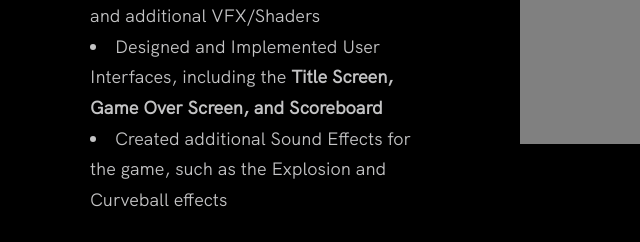
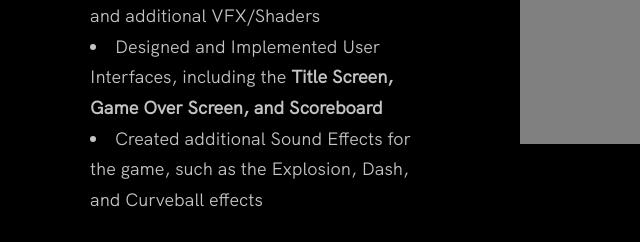
Before and after one commit to ElerosVecchio/elerosvecchio.github.io, a plain HTML site: page index.html in a window 1280 px wide. Shown: the part 2145-2387 px from the top of the page, 0-640 px from the left. Drawn offline with Linux system fonts and the light colour scheme.

Commit message:
changed curve pong sfx line

```diff
--- a/index.html
+++ b/index.html
@@ -122,7 +122,7 @@
                 <li>Implemented an <b>Event Manager</b> to support the script architecture</li>
                 <li>Implemented <b>Post Processing Effects</b> and additional VFX/Shaders</li>
                 <li>Designed and Implemented User Interfaces, including the <b>Title Screen, Game Over Screen, and Scoreboard</b></li>
-                <li>Created additional Sound Effects for the game, such as the Explosion and Curveball effects</li>
+                <li>Created additional Sound Effects for the game, such as the Explosion, Dash, and Curveball effects</li>
               </ul>
 
               <div class="work__links">
```
